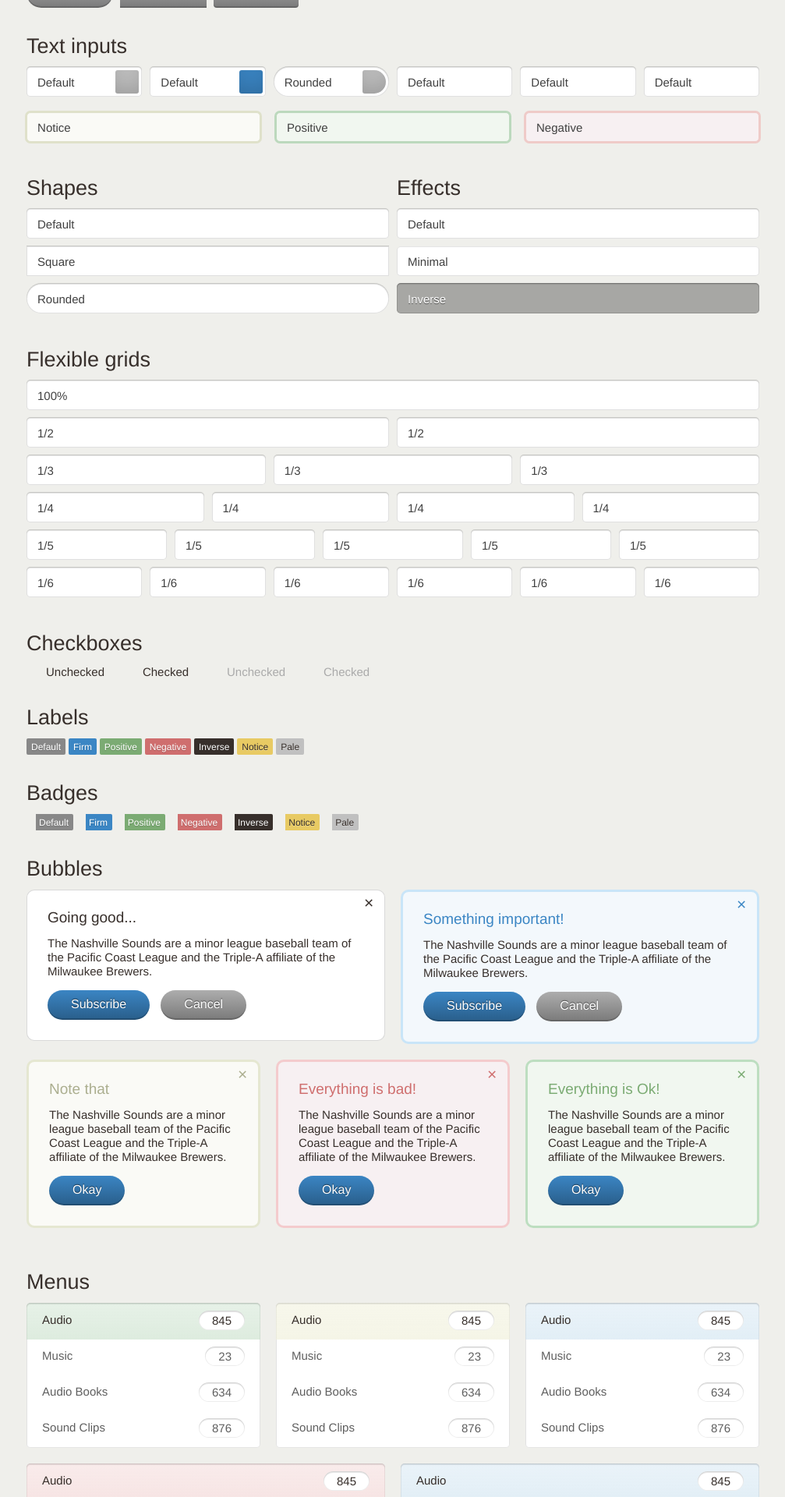
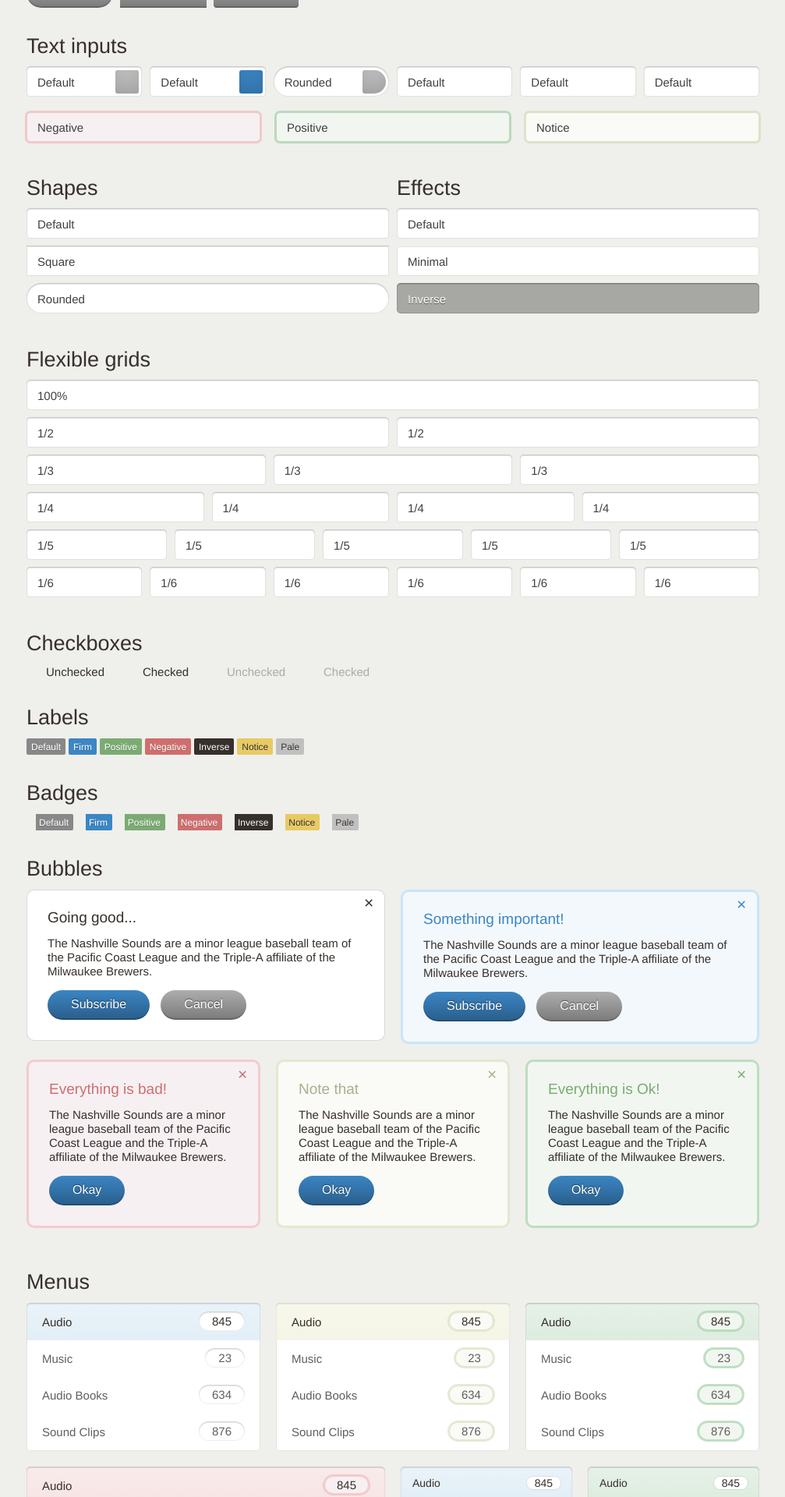
Before and after one commit to iurevych/The-Bricks, a Rails app: page / in a window 1280 px wide. Shown: the part 560-2480 px from the top of the page at 78% size, without its empty margins (136-1143 px from the left). Run offline with Rails 7, Linux system fonts and the light colour scheme; style sheets or scripts are compiled from the project's sources; some libraries are stand-ins or nearby versions.

Commit message:
More colors and shapes of the Menu module

```diff
--- a/app/assets/stylesheets/base/spaces.sass
+++ b/app/assets/stylesheets/base/spaces.sass
@@ -146,7 +146,8 @@
 .row,
 .form--row
   > .col1of3
-    float: right
+    &:nth-child(3n)
+      float: right
 
   &.is-x
     margin-left: -$space-x
--- a/app/assets/stylesheets/modules/menu.sass
+++ b/app/assets/stylesheets/modules/menu.sass
@@ -10,6 +10,7 @@
   margin-bottom: $space-l
   +box-shadow((inset 0 0 0 1px rgba(#000, .1), inset 0 2px 1px rgba(#000, .15)))
 
+  // Colors
   &.is-warning
     .menu--link
       &:hover
@@ -17,6 +18,10 @@
       &.is-active
         color: #372f2b
         +vertical-gradient(rgba(#efefd9, .2), rgba(#efefd9, .4))
+
+    .menu--count
+      background-color: #fafaf6
+      +box-shadow((0 0 0 1px rgba(#c6cb99, .4), inset 0 0 0 2px rgba(#c6cb99, .4)))
 
   &.is-positive
     .menu--link
@@ -26,6 +31,10 @@
         color: #372f2b
         +vertical-gradient(rgba(#bed9bf, .1), rgba(#bed9bf, .3))
 
+    .menu--count
+      background-color: #f1f7f0
+      +box-shadow((0 0 0 1px rgba(#6fb679, .4), inset 0 0 0 2px rgba(#6fb679, .4)))
+
   &.is-negative
     .menu--link
       &:hover
@@ -34,10 +43,31 @@
         color: #372f2b
         +vertical-gradient(rgba(#efcbc9, .1), rgba(#efcbc9, .3))
 
+    .menu--count
+      background-color: #f7f0f2
+      +box-shadow((0 0 0 1px rgba(#ee9393, .4), inset 0 0 0 2px rgba(#ee9393, .4)))
+
+  // Shape
+  &.is-minimal
+    .menu--link
+      font-size: 14px
+      min-height: 20px
+      padding: 10px 15px
+
+    .menu--count
+      background-color: #fff
+      margin-top: 3px
+      padding: 0 10px
+      +box-shadow(0 0 0 1px rgba(#000, .07))
+
+
+// Link
 .menu--link
   color: #5f5f5f
   display: block
   font: 500 15px $base-font
+  line-height: 23px
+  min-height: 23px
   padding: 12px 20px
   text-decoration: none
   +clearfix
@@ -59,10 +89,14 @@
     color: #372f2b
     +vertical-gradient(rgba(#c6dfed, .1), rgba(#c6dfed, .3))
 
+
+// Counter inside link
 .menu--count
   background-color: #fff
   border-radius: 20px
   float: right
-  margin-top: -3px
+  line-height: normal
+  margin-bottom: -1px
+  margin-top: -2px
   padding: 4px 17px
   +box-shadow((inset 0 0 0 1px rgba(#000, .07), inset 0 2px 1px rgba(#000, .1)))
--- a/app/views/application/_menus.haml
+++ b/app/views/application/_menus.haml
@@ -79,20 +79,41 @@
             Sound Clips
 
     .col1of2
-      %ul.menu.is-minimal
-        %li
-          %a.menu--link.is-active{href: "#"}
-            %span.menu--count 845
-            Audio
-        %li
-          %a.menu--link{href: "#"}
-            %span.menu--count 23
-            Music
-        %li
-          %a.menu--link{href: "#"}
-            %span.menu--count 634
-            Audio Books
-        %li
-          %a.menu--link{href: "#"}
-            %span.menu--count 876
-            Sound Clips
+      .row.is-l
+        .col1of2
+          %ul.menu.is-minimal
+            %li
+              %a.menu--link.is-active{href: "#"}
+                %span.menu--count 845
+                Audio
+            %li
+              %a.menu--link{href: "#"}
+                %span.menu--count 23
+                Music
+            %li
+              %a.menu--link{href: "#"}
+                %span.menu--count 634
+                Audio Books
+            %li
+              %a.menu--link{href: "#"}
+                %span.menu--count 876
+                Sound Clips
+
+        .col1of2
+          %ul.menu.is-minimal.is-positive
+            %li
+              %a.menu--link.is-active{href: "#"}
+                %span.menu--count 845
+                Audio
+            %li
+              %a.menu--link{href: "#"}
+                %span.menu--count 23
+                Music
+            %li
+              %a.menu--link{href: "#"}
+                %span.menu--count 634
+                Audio Books
+            %li
+              %a.menu--link{href: "#"}
+                %span.menu--count 876
+                Sound Clips
```
